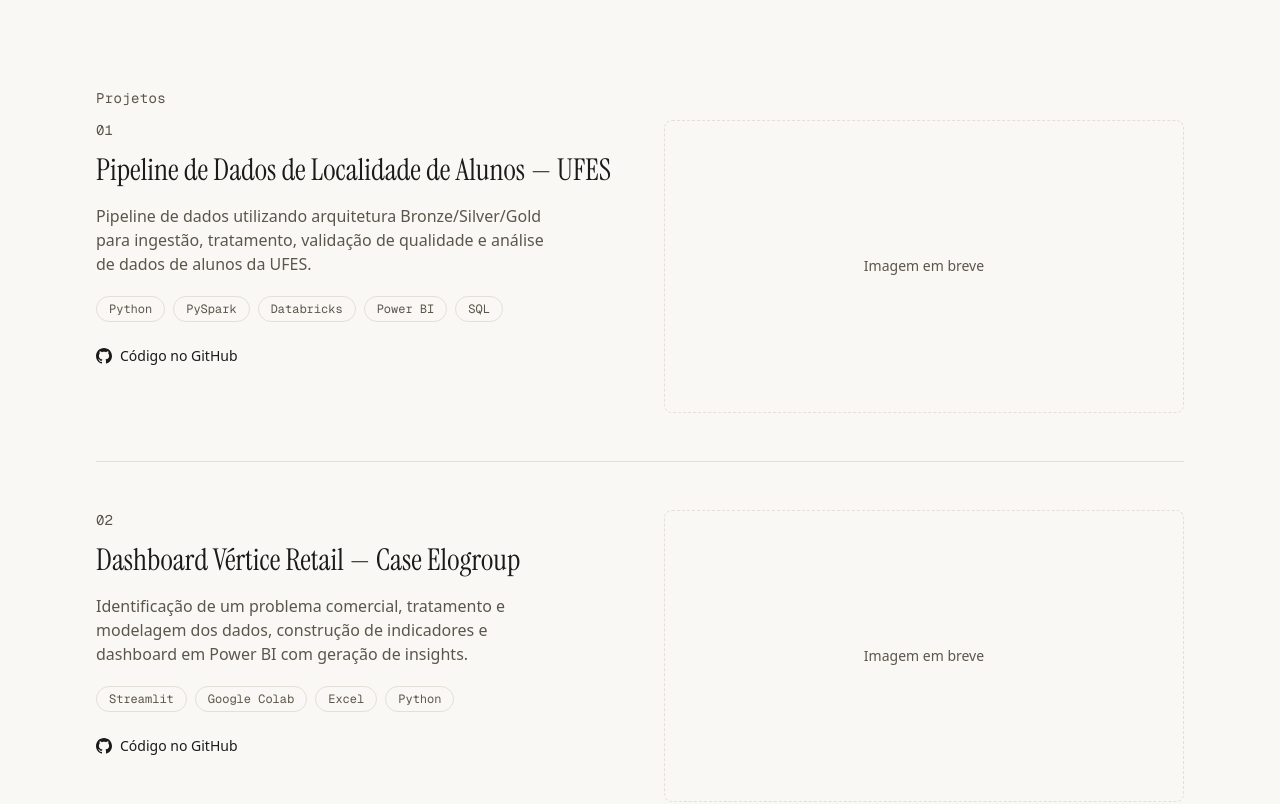
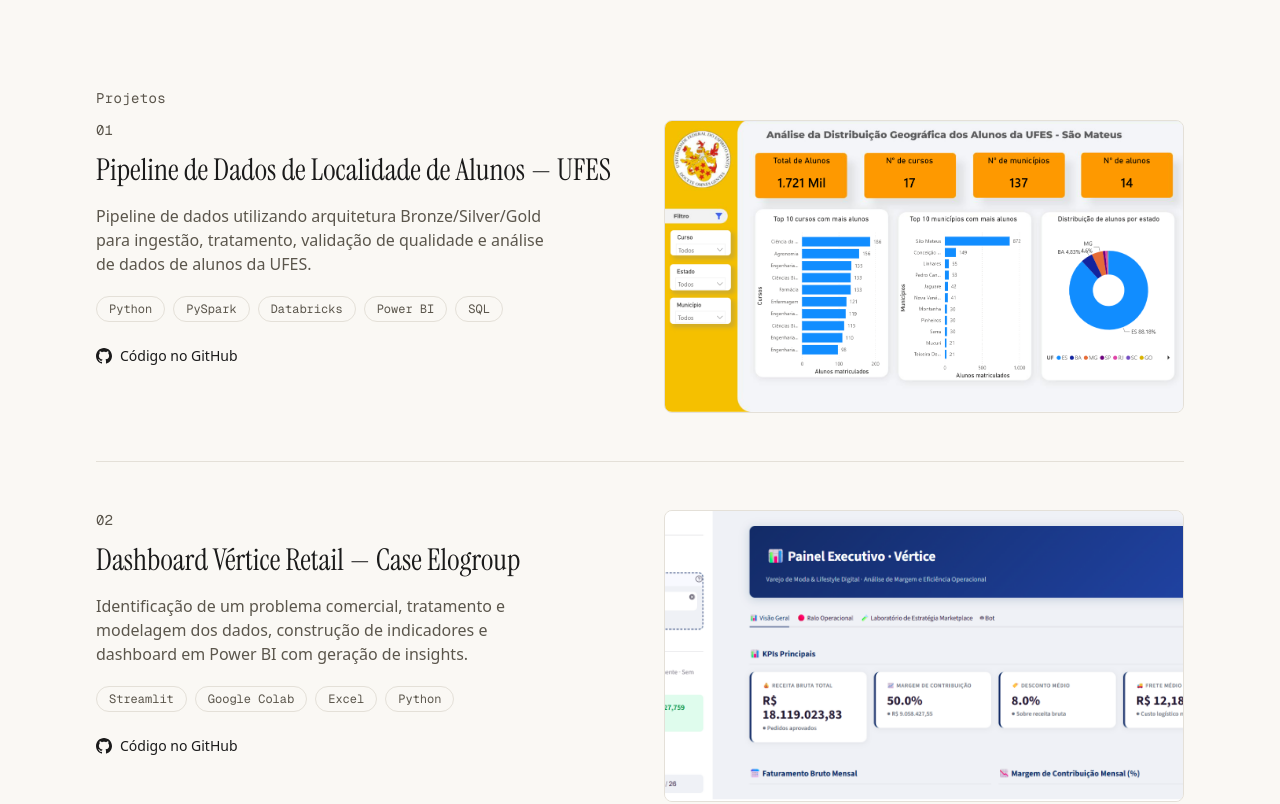
Before and after one commit to GabyyRD/portfolio, a Next.js app: page / in a window 1280 px wide. Shown: the part 1240-2044 px from the top of the page. Built offline with nearby package versions, Linux system fonts and the light colour scheme.

Commit message:
adicionando imagens

```diff
--- a/src/data/projects.ts
+++ b/src/data/projects.ts
@@ -9,7 +9,7 @@
     tags: ["Python", "PySpark", "Databricks", "Power BI", "SQL"],
     status: "concluido",
     github: "https://github.com/GabyyRD/engenharia-dados-localidade-alunos-ufes",
-    // image: "/projects/pipeline-ufes.png",
+    image: "/projects/dashboard-powerbi.png",
   },
   {
     slug: "dashboard-vertice-retail",
@@ -19,7 +19,7 @@
     tags: ["Streamlit", "Google Colab", "Excel", "Python"],
     status: "concluido",
     github: "https://github.com/GabyyRD/vertice-dashboard",
-    // image: "/projects/vertice-retail.png",
+    image: "/projects/dashboard_vertice.png",
   },
   /*{
     slug: "monitor-precos-livros",
```
Also changed, not shown: public/projects/dashboard-powerbi.png (added), public/projects/dashboard_vertice.png (added).
